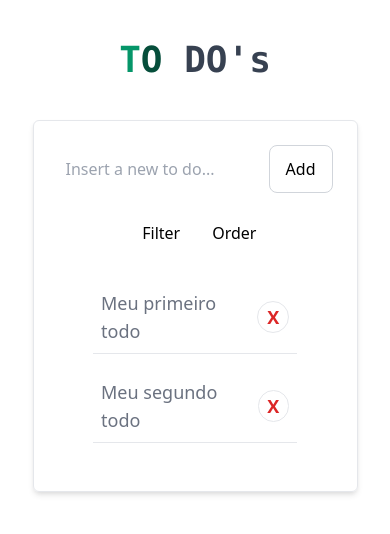
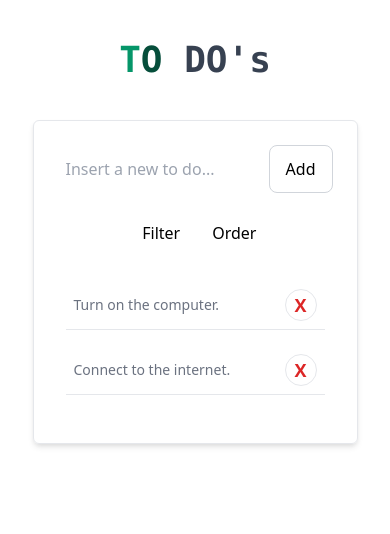
Before and after one commit to slowdata/todo-vue, a Vue app: page / in a window 390 px wide. Shown: the top 534 px of the page. Built offline with nearby package versions, Linux system fonts and the light colour scheme.

Commit message:
Better styling for mobile. New example todos

```diff
--- a/src/App.vue
+++ b/src/App.vue
@@ -57,13 +57,13 @@ export default {
             todos: [
                 {
                     id: 1,
-                    value: "Meu primeiro todo",
+                    value: "Turn on the computer.",
                     status: false,
                     created: new Date("Thu, 03 Jun 2021 09:00:00 GMT"),
                 },
                 {
                     id: 2,
-                    value: "Meu segundo todo",
+                    value: "Connect to the internet.",
                     status: false,
                     created: new Date("Thu, 03 Jun 2021 11:00:00 GMT"),
                 },
--- a/src/components/TodoList.vue
+++ b/src/components/TodoList.vue
@@ -1,12 +1,12 @@
 <template>
-    <ul class="mt-6 mx-auto p-2 w-4/5">
+    <ul class="mt-6 mx-auto p-2 md:w-4/5">
         <li v-for="todo in todos" :key="todo.id">
             <div
                 v-if="!(filter && todo.status)"
                 class="mb-4 p-2 text-gray-500 text-lg border-b flex justify-between items-center"
             >
                 <div
-                    class="flex items-center cursor-pointer"
+                    class="flex items-center cursor-pointer text-sm md:text-base"
                     :class="{
                         'line-through italic text-green-700 font-semibold':
                             todo.status,
```
